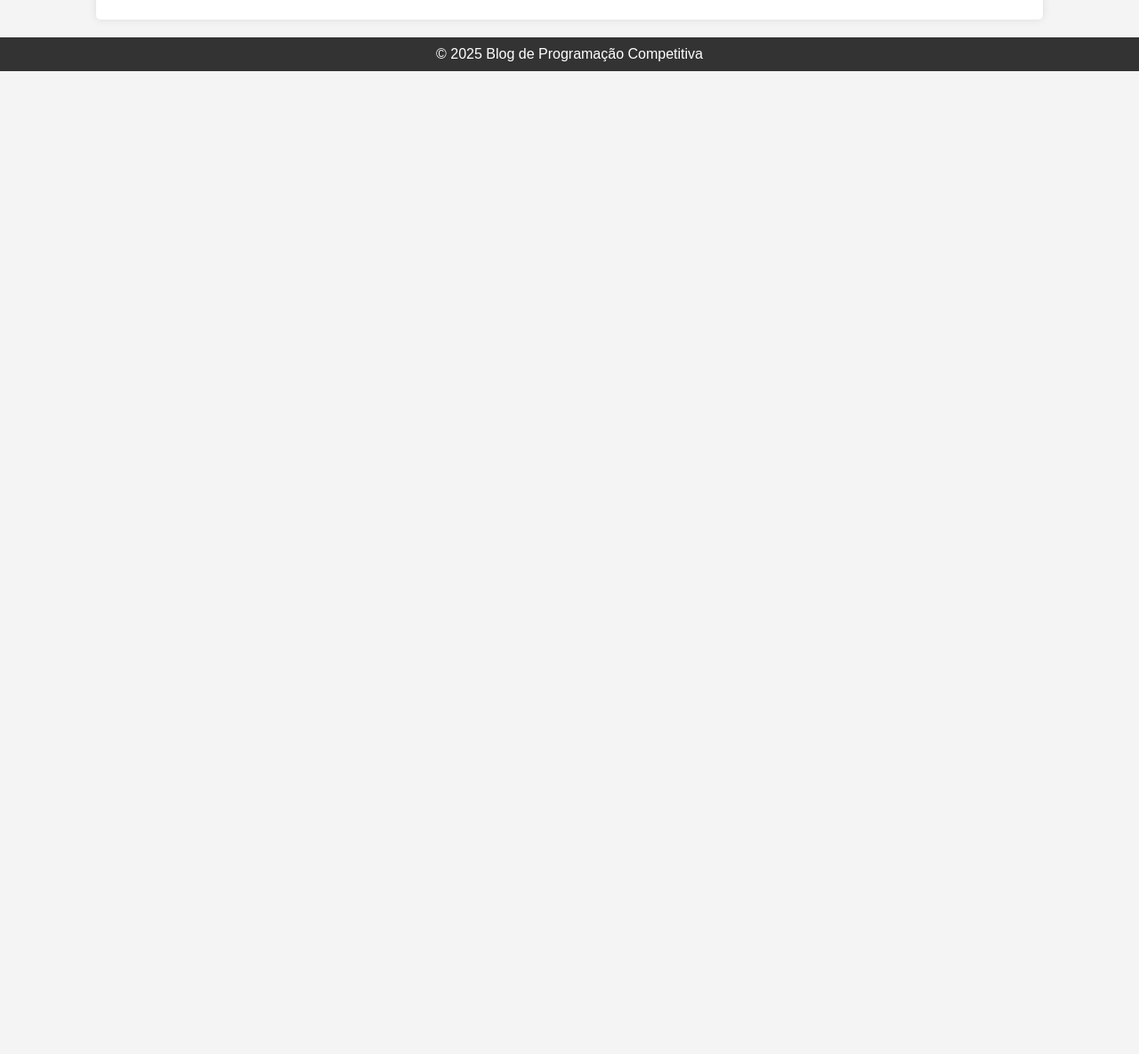
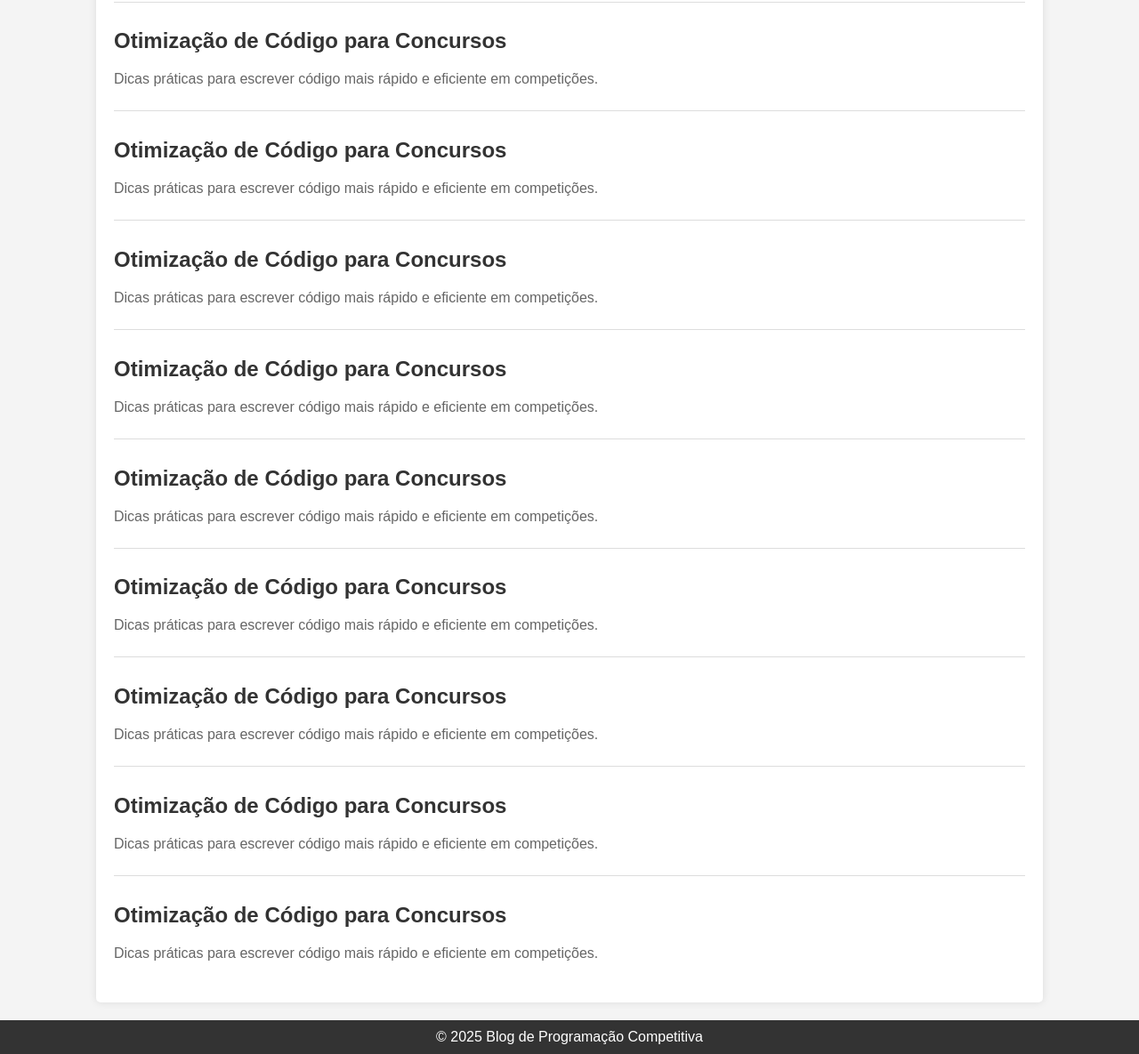
Before and after one commit to PCatUE/PCatUE.github.io, a plain HTML site: page index.html in a window 1280 px wide. Shown: the part 393-1578 px from the top of the page at 89% size. Before the commit the page ends 800 px from the top, so only its background shows below. Drawn offline with Linux system fonts and the light colour scheme.

Commit message:
Update index.html

```diff
--- a/index.html
+++ b/index.html
@@ -60,6 +60,42 @@
             <h2>Otimização de Código para Concursos</h2>
             <p>Dicas práticas para escrever código mais rápido e eficiente em competições.</p>
         </div>
+        <div class="post">
+            <h2>Otimização de Código para Concursos</h2>
+            <p>Dicas práticas para escrever código mais rápido e eficiente em competições.</p>
+        </div>
+        <div class="post">
+            <h2>Otimização de Código para Concursos</h2>
+            <p>Dicas práticas para escrever código mais rápido e eficiente em competições.</p>
+        </div>
+        <div class="post">
+            <h2>Otimização de Código para Concursos</h2>
+            <p>Dicas práticas para escrever código mais rápido e eficiente em competições.</p>
+        </div>
+        <div class="post">
+            <h2>Otimização de Código para Concursos</h2>
+            <p>Dicas práticas para escrever código mais rápido e eficiente em competições.</p>
+        </div>
+        <div class="post">
+            <h2>Otimização de Código para Concursos</h2>
+            <p>Dicas práticas para escrever código mais rápido e eficiente em competições.</p>
+        </div>
+        <div class="post">
+            <h2>Otimização de Código para Concursos</h2>
+            <p>Dicas práticas para escrever código mais rápido e eficiente em competições.</p>
+        </div>
+        <div class="post">
+            <h2>Otimização de Código para Concursos</h2>
+            <p>Dicas práticas para escrever código mais rápido e eficiente em competições.</p>
+        </div>
+        <div class="post">
+            <h2>Otimização de Código para Concursos</h2>
+            <p>Dicas práticas para escrever código mais rápido e eficiente em competições.</p>
+        </div>
+        <div class="post">
+            <h2>Otimização de Código para Concursos</h2>
+            <p>Dicas práticas para escrever código mais rápido e eficiente em competições.</p>
+        </div>
     </div>
     <footer>
         &copy; 2025 Blog de Programação Competitiva
```
